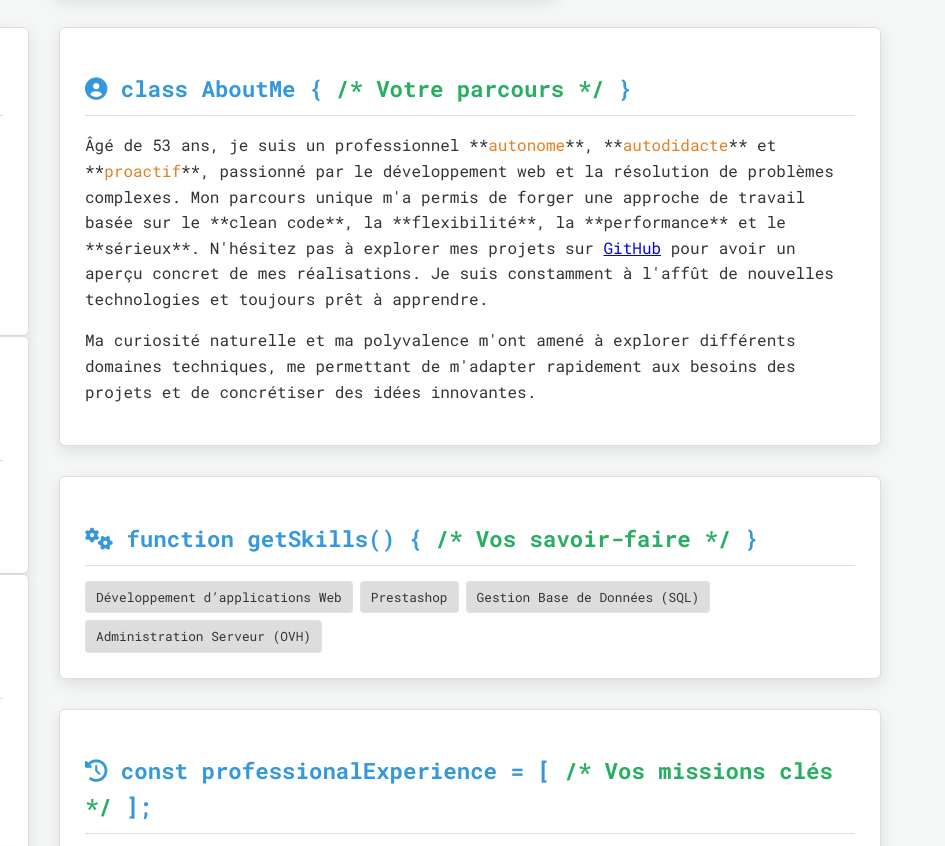
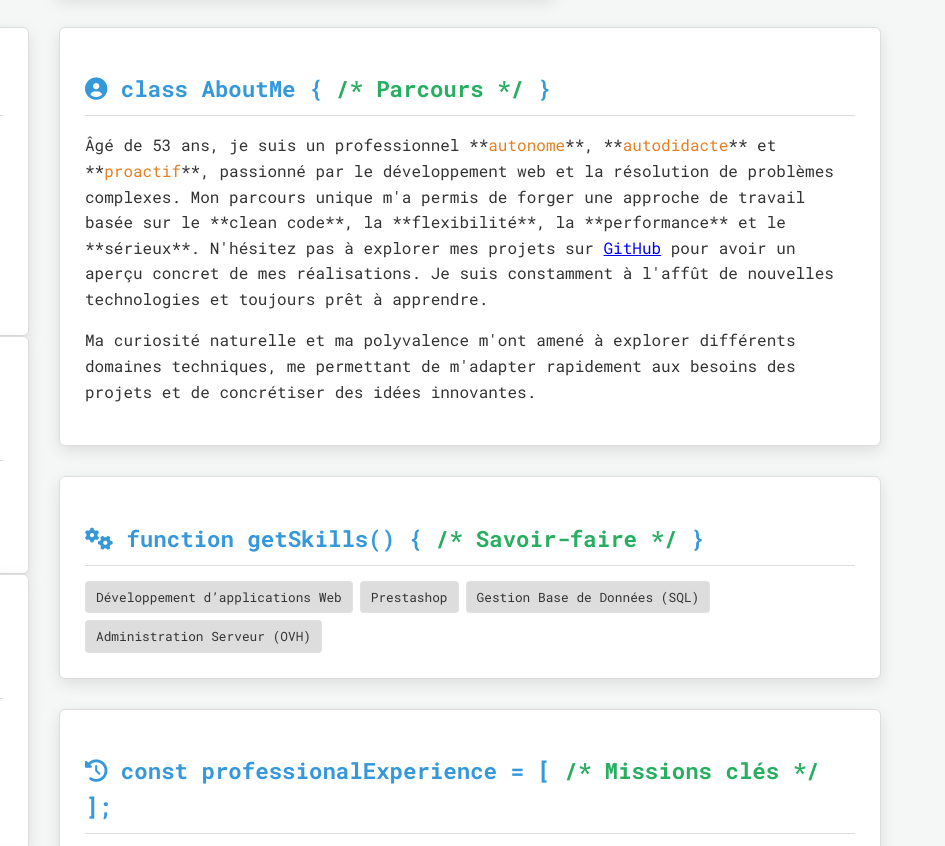
Before and after one commit to CodevSpiegel/Mon-CV, a plain HTML site: page index.html in a window 1280 px wide. Shown: the part 366-1212 px from the top of the page, 335-1280 px from the left. Drawn offline with Linux system fonts and the light colour scheme.

Commit message:
Corrections

```diff
--- a/index.html
+++ b/index.html
@@ -70,7 +70,7 @@
 
         <main class="main-content">
             <div class="card fade-in" id="about-card">
-                <h2><i class="fas fa-user-circle"></i> class AboutMe {<span style="color: var(--tertiary-accent);"> /* Votre parcours */</span> }</h2>
+                <h2><i class="fas fa-user-circle"></i> class AboutMe {<span style="color: var(--tertiary-accent);"> /* Parcours */</span> }</h2>
                 <p>
                     Âgé de 53 ans, je suis un professionnel **<span style="color: var(--warning-color);">autonome</span>**, **<span style="color: var(--warning-color);">autodidacte</span>** et **<span style="color: var(--warning-color);">proactif</span>**, passionné par le développement web et la résolution de problèmes complexes. Mon parcours unique m'a permis de forger une approche de travail basée sur le **clean code**, la **flexibilité**, la **performance** et le **sérieux**. N'hésitez pas à explorer mes projets sur <a href="https://github.com/CodevSpiegel" target="_blank">GitHub</a> pour avoir un aperçu concret de mes réalisations. Je suis constamment à l'affût de nouvelles technologies et toujours prêt à apprendre.
                 </p>
@@ -80,7 +80,7 @@
             </div>
 
             <div class="card fade-in" id="competences-card">
-                <h2><i class="fas fa-cogs"></i> function getSkills() {<span style="color: var(--tertiary-accent);"> /* Vos savoir-faire */</span> }</h2>
+                <h2><i class="fas fa-cogs"></i> function getSkills() {<span style="color: var(--tertiary-accent);"> /* Savoir-faire */</span> }</h2>
                 <div class="tags-list">
                     <span class="tag clickable-skill" data-skill="webdev">Développement d’applications Web</span>
                     <span class="tag clickable-skill" data-skill="prestashop">Prestashop</span>
@@ -90,7 +90,7 @@
             </div>
 
             <div class="card fade-in" id="experience-card">
-                <h2><i class="fas fa-history"></i> const professionalExperience = [<span style="color: var(--tertiary-accent);"> /* Vos missions clés */</span> ];</h2>
+                <h2><i class="fas fa-history"></i> const professionalExperience = [<span style="color: var(--tertiary-accent);"> /* Missions clés */</span> ];</h2>
                 <div class="experience-item">
                     <h3>// 2017: siteECommerce.deploy();</h3>
                     <p class="date"><span style="color: var(--primary-accent);">Date:</span> "2017"</p>
@@ -115,7 +115,7 @@
             </div>
 
             <div class="card fade-in" id="education-card">
-                <h2><i class="fas fa-book-open"></i> let educationJourney = [<span style="color: var(--tertiary-accent);"> /* Votre évolution */</span> ];</h2>
+                <h2><i class="fas fa-book-open"></i> let educationJourney = [<span style="color: var(--tertiary-accent);"> /* Évolution */</span> ];</h2>
                 <div class="education-item">
                     <h3>// 2025: devWebMobile.certification();</h3>
                     <p class="date"><span style="color: var(--primary-accent);">Période:</span> "2025"</p>
```
